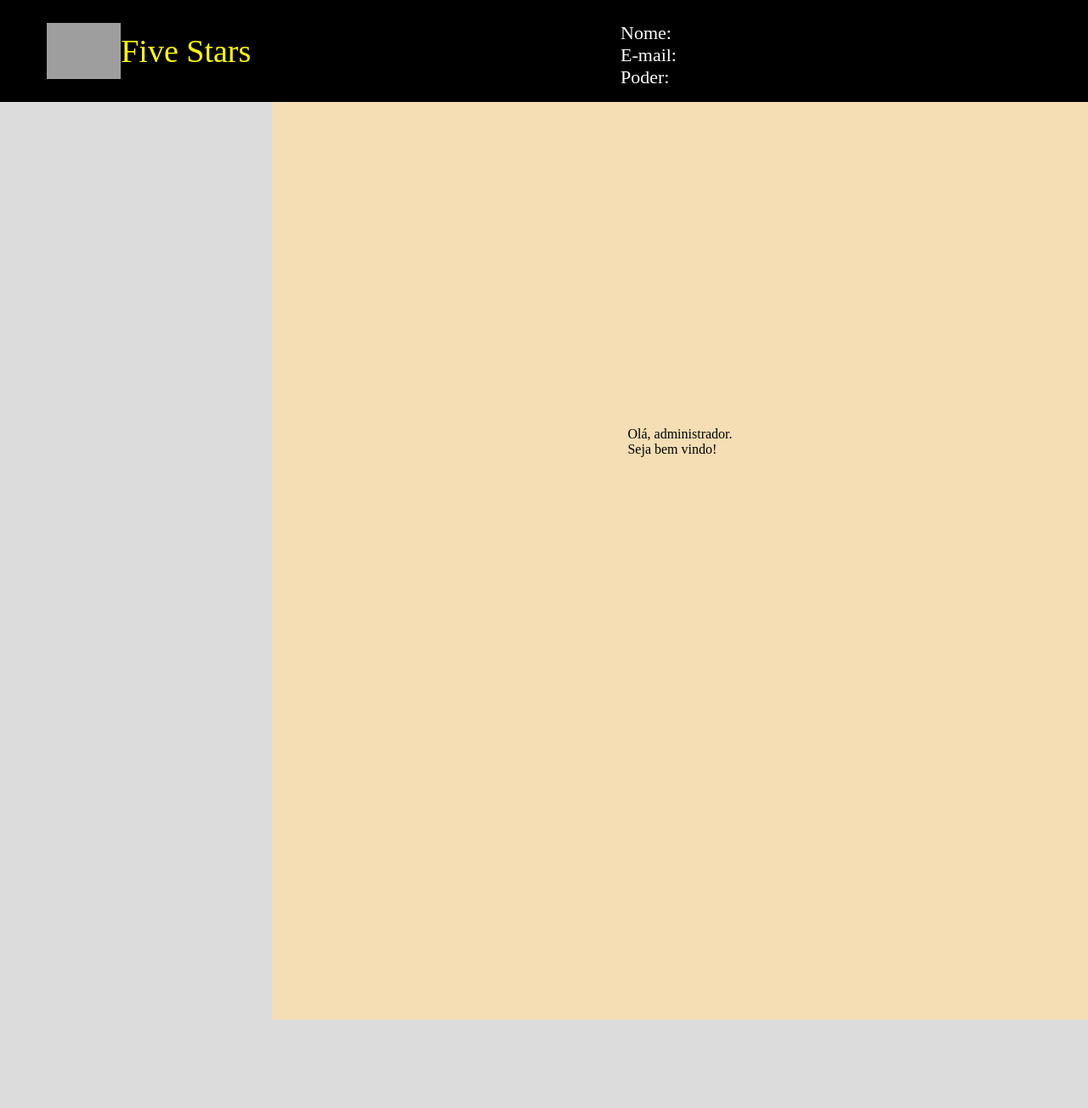
After one commit to TheusG/Tcc, a PHP site: page /adm/view/adm.php in a window 1280 px wide. The commit adds this page. Shown: the whole page at 85% size. Run offline with PHP 8.4, Linux system fonts and the light colour scheme; grey boxes are pictures that could not be loaded.

Commit message:
adicionando tela do adm

```diff
--- a/adm/index.html
+++ b/adm/index.html
@@ -32,6 +32,11 @@
         </form>
 
       </div>
+      <style>
+        body{
+          background-color: #252525;
+        }
+      </style>
 
 
 </body>
--- /dev/null
+++ b/adm/view/adm.php
@@ -0,0 +1,37 @@
+<!DOCTYPE html>
+<html lang="en">
+<head>
+    <meta charset="UTF-8">
+    <meta http-equiv="X-UA-Compatible" content="IE=edge">
+    <meta name="viewport" content="width=device-width, initial-scale=1.0">
+    <title>Document</title>
+    <link rel="stylesheet" href="css/adm.css">
+</head>
+<body>
+    <header>
+        <div class="logo">
+            <img src="img/logo pizzaria1.png" alt="Logo">
+            <p>Five Stars</p>
+
+        </div>
+
+        <div class="dadosUsuario">
+            <br>
+            Nome: <br>
+            E-mail: <br>
+            Poder: <br>
+        </div>
+
+     </header>
+     <div class="conteiner">
+        <div class="menu">
+
+        </div>
+        <div class="ipres">
+            <iframe name="screen" id="screen" width="100%" height="1180px" src="bemvindo.php" style="border: 0px;"></iframe>
+        </div>
+
+     </div>
+
+</body>
+</html>
--- /dev/null
+++ b/adm/view/bemVindo.php
@@ -0,0 +1,19 @@
+<!DOCTYPE html>
+<html lang="en">
+<head>
+    <meta charset="UTF-8">
+    <meta http-equiv="X-UA-Compatible" content="IE=edge">
+    <meta name="viewport" content="width=device-width, initial-scale=1.0">
+    <title>Document</title>
+    <link rel="stylesheet" href="css/style.css">
+
+</head>
+<body>
+
+<div id="titulo">
+        Olá, administrador.<br>
+        Seja bem vindo!
+    </div>
+
+</body>
+</html>
--- /dev/null
+++ b/adm/view/css/adm.css
@@ -0,0 +1,46 @@
+*{
+   padding: 0;
+   margin: 0;
+   box-sizing: border-box;
+}
+body{
+    background-color: gainsboro;
+}
+header{
+    display: flex;
+    width: 100%;
+    height: 120px;
+    background-color: black;
+    color: white;
+    justify-content: space-between;
+    font-size: 22px;
+}
+header > .logo{
+    width: 350px;
+    display: flex;
+    align-items: center;
+    justify-content: center;
+    color: yellow;
+    font-size: 38px;
+}
+header > .logo img{
+    width: 25%;
+}
+header > .dadosUsuario{
+    width: 550px;
+}
+.conteiner{
+    display: flex;
+    width: 100%;
+    justify-content: space-between;
+}
+.conteiner > menu{
+    width: 25%;
+    height: 1080px;
+    background-color: black;
+}
+.conteiner > .ipres {
+    width: 75%;
+    height: 1080px;
+    background-color: wheat;
+}
--- a/adm/view/css/style.css
+++ b/adm/view/css/style.css
@@ -12,7 +12,7 @@ body{
     justify-content: center;
     align-items: center;
     height: 800px;
-    background-color: #252525;
+
 }
 
 .formulario{
@@ -91,10 +91,7 @@ form > .campo{
     margin: 0 auto;
     width: 10%;
     filter: drop-shadow( 0px 0px 10px  darkorange);
-
-
 }
-
 .imagem-of{
     display: none;
 }@media (max-width:650px) {
```
